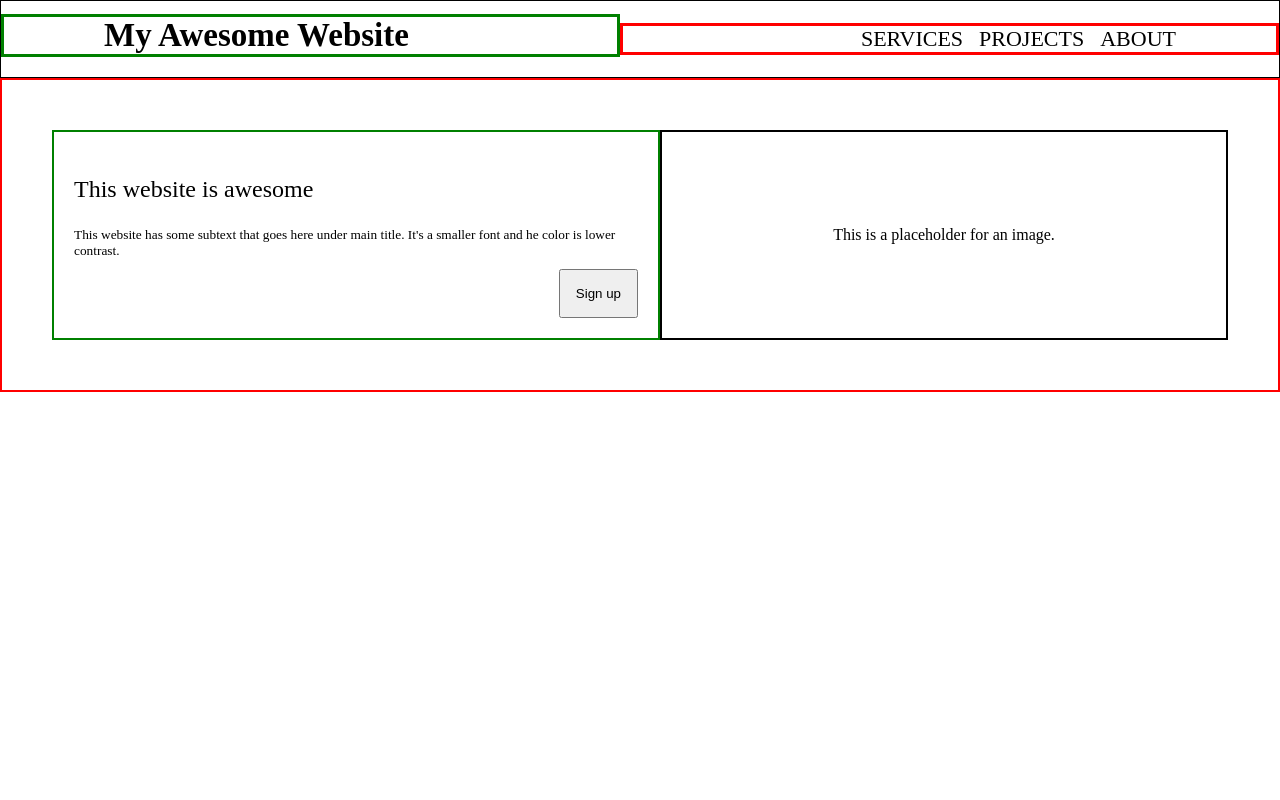
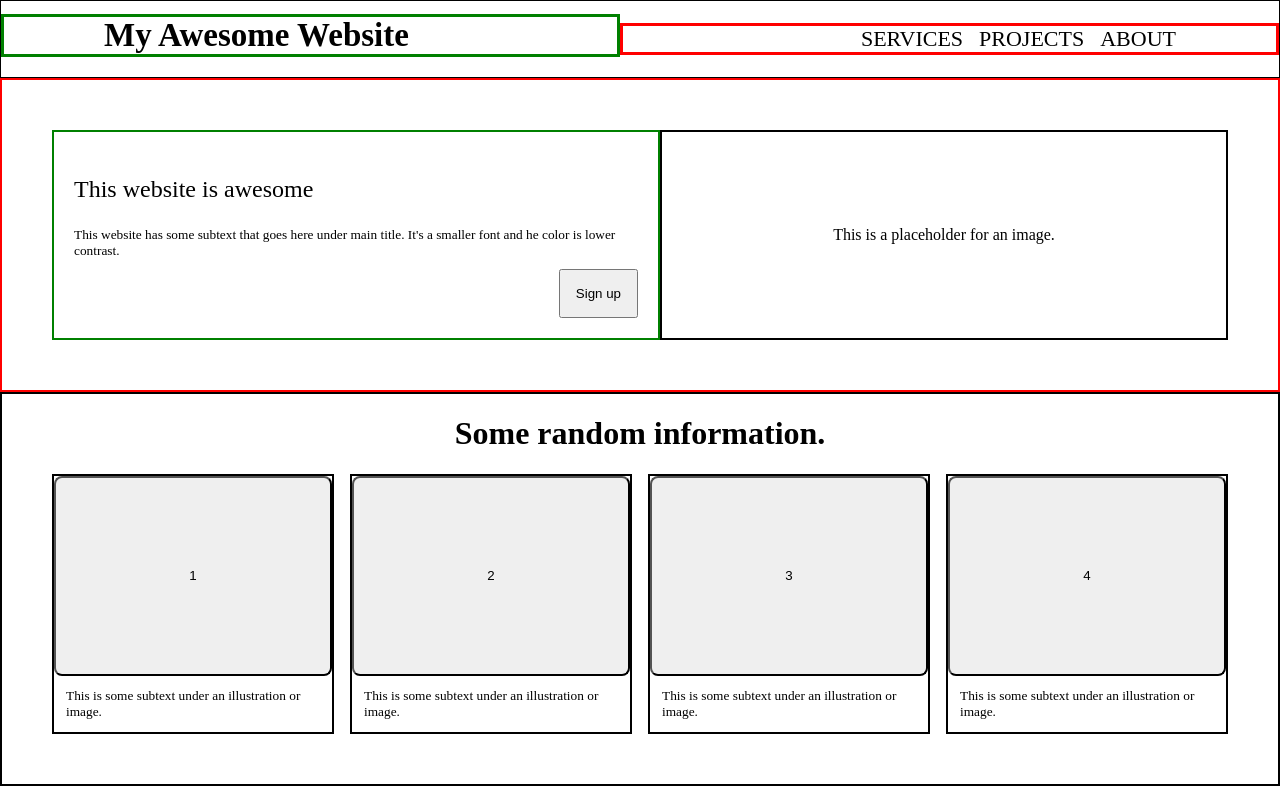
Before and after one commit to dannyCSStudent/landing-page, a plain HTML site: page index.html in a window 1280 px wide. Drawn offline with Linux system fonts and the light colour scheme.

Commit message:
Built third layer of web page
Basic layout of third layer that contains
two containers. One on the top-side and one
on the bottom-side.

The top-side container contains an <h1> tag.

The bottom-side container contains four containers.
Each with <button>, <sub> tags.

```diff
--- a/index.html
+++ b/index.html
@@ -31,6 +31,42 @@
                 <p>This is a placeholder for an image.</p>
             </div>
         </div>
+        <div class="layer-three">
+            <div class="top-side">
+                <h1>Some random information.</h1>
+            </div>
+            <div class="bottom-side">
+                <div class="container">
+                    <button type="button">1</button>
+                    <sub>This is some subtext
+                        under an illustration
+                        or image.
+                    </sub>
+                </div>
+                <div class="container">
+                    <button type="button">2</button>
+                    <sub>This is some subtext
+                        under an illustration
+                        or image.
+                    </sub>
+                </div>
+                <div class="container">
+                    <button type="button">3</button>
+                    <sub>This is some subtext
+                        under an illustration
+                        or image.
+                    </sub>
+                </div>
+                <div class="container">
+                    <button type="button">4</button>
+                    <sub>This is some subtext
+                        under an illustration
+                        or image.
+                    </sub>
+                </div>
+
+            </div>
+        </div>
     </div>
 </body>
 </html>
--- a/styles.css
+++ b/styles.css
@@ -104,3 +104,43 @@ nav ul {
         padding-bottom: 0;
     }
 }
+
+/* -----------------third layer------------------------------ */
+
+.layer-three {
+    border: 2px solid black;
+    display: flex;
+    flex-direction: column;
+    align-items: center;
+}
+
+.layer-three .bottom-side {
+    display: flex;
+    justify-content: space-between;
+    padding-left: 50px;
+    padding-right: 50px;
+    padding-bottom: 50px;
+    gap: 16px;
+
+}
+
+.layer-three .bottom-side .container {
+    border: 2px solid black;
+}
+
+.layer-three .bottom-side button {
+    height: 200px;
+    cursor: pointer;
+    border-radius: 8px;
+}
+
+.layer-three .bottom-side sub {
+    padding: 12px;
+
+}
+
+@media only screen and (max-width:768px) {
+    .layer-three .bottom-side {
+        flex-direction: column;
+    }
+}
```
